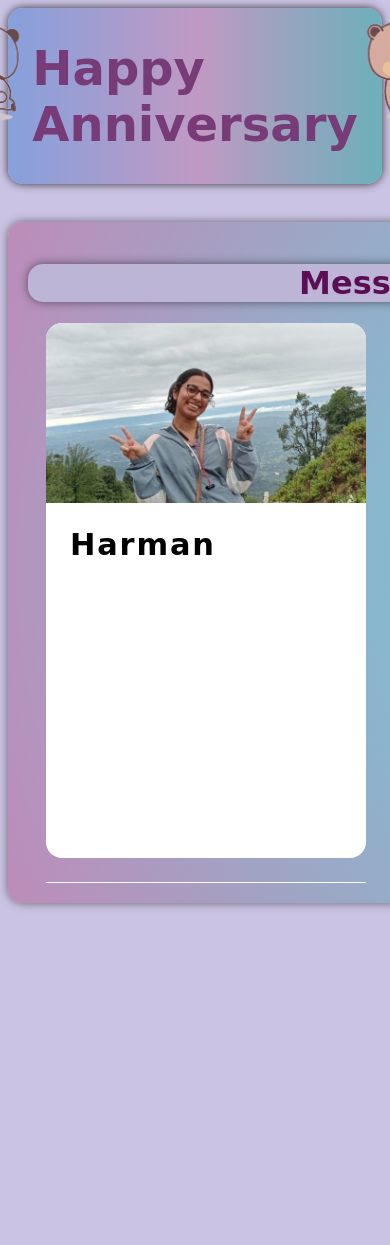
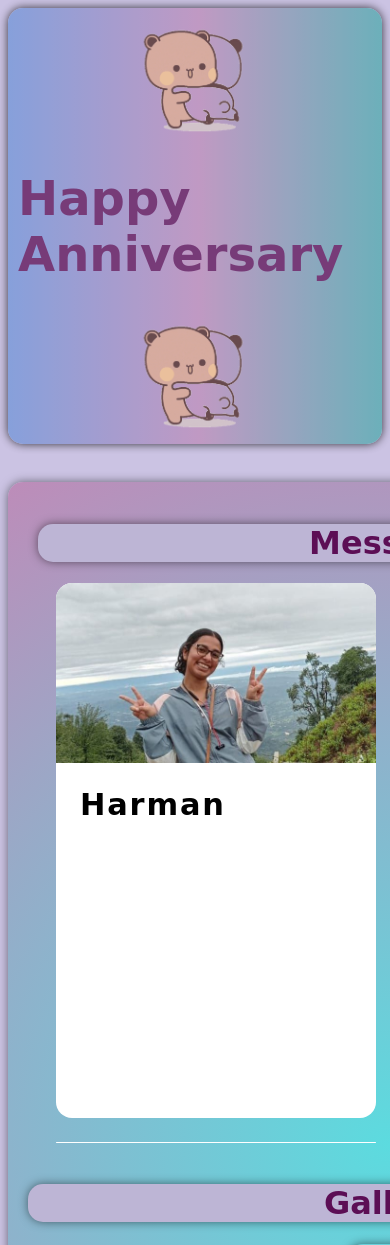
Before and after one commit to dilrajs616/Anniversary, a Flask app: page /memories in a window 390 px wide; the page is wider, and only the part inside the window is pictured. Shown: the top 1245 px of that part. Run offline with Flask 3, Linux system fonts and the light colour scheme.

Commit message:
responsive navbar

```diff
--- a/static/css/slider.css
+++ b/static/css/slider.css
@@ -192,9 +192,21 @@ body {
 }
 
 /* On smaller screens, decrease text size */
-@media only screen and (max-width: 300px) {
+@media only screen and (max-width: 600px) {
   .text {
     font-size: 11px
+  }
+  .navbar {
+    flex-direction: column;
+    align-items: center;
+    padding: 10px;
+  }
+  .slideshow-container {
+    flex-direction: column;
+    align-items: center;
+  }
+  .articles {
+    grid-template-columns: repeat(auto-fill, minmax(250px, 1fr));
   }
 }
 
```
